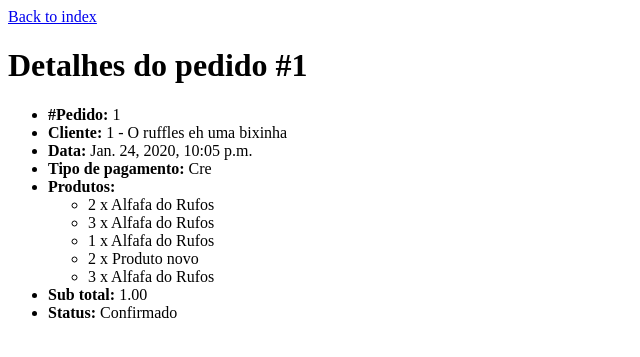
After one commit to rpesce/rufos, a Django app: page /pedidos/1/ in a window 1280 px wide. The commit adds this page. Shown: the top 357 px of the page, without its empty margins (0-640 px from the left). Run offline with Django 3.2, Linux system fonts and the light colour scheme; data comes from the database, SQL or seed files in the repository.

Commit message:
wip views for Cliente and Pedido

```diff
--- /dev/null
+++ b/innatura_crm/rufos/templates/rufos/detalhes_pedido.html
@@ -0,0 +1,22 @@
+<p><a href="/">Back to index</a></p>
+<h1>Detalhes do pedido #{{ pedido.id }}</h1>
+<ul>
+    <li><b>#Pedido:</b> {{pedido.id }}</li>
+    <li><b>Cliente:</b> {{ pedido.pedido_cliente_id }} - {{pedido.pedido_cliente }}</li>
+    <li><b>Data:</b> {{ pedido.pedido_date }}</li>
+    <li><b>Tipo de pagamento:</b> {{ pedido.pedido_pagamento }}</li>
+    <li><b>Produtos:</b></li>
+    {% for p in produto %}
+        <ul>
+            <li>{{ p.quantidade }} x {{ p.produto }}</li>
+        </ul>
+    {% endfor %}
+    <li><b>Sub total:</b> {{ pedido.pedido_sub_total }}</li>
+    <li><b>Status:</b> {{ pedido.pedido_status }}</li>
+</ul>
+
+<!--
+    'id', 'pedido_cliente', 'pedido_cliente_id',
+    'pedido_date', 'pedido_pagamento', 'pedido_status',
+    'pedido_sub_total', 'pedidoproduto_set'
+-->
--- a/innatura_crm/rufos/templates/rufos/pedidos_cliente.html
+++ /dev/null
@@ -1 +0,0 @@
-<h1>{{ pedido.pedido_id }}</h1>
--- a/innatura_crm/rufos/urls.py
+++ b/innatura_crm/rufos/urls.py
@@ -8,6 +8,6 @@ urlpatterns = [
     path('', views.index, name='index'),
     #Ex. /3/
     path('<int:cliente_id>/', views.detalhes_cliente, name='detalhes_cliente'),
-    #Ex. /3/pedidos/
-    path('<int:cliente_id>/pedidos/', views.pedidos_cliente, name='pedidos_cliente')
+    #Ex. pedidos/3/
+    path('pedidos/<int:pedido_id>/', views.detalhes_pedido, name='detalhes_pedido')
 ]
--- a/innatura_crm/rufos/views.py
+++ b/innatura_crm/rufos/views.py
@@ -18,26 +18,20 @@ def index(request):
 def detalhes_cliente(request, cliente_id):
     cliente = get_object_or_404(Cliente, pk=cliente_id)
     pedido = Pedido.objects.filter(pedido_cliente=cliente_id)
+    produtos = PedidoProduto.objects.all()
     context={
         'cliente':cliente,
         'pedido':pedido,
+        'produtos':produtos,
     }
     return render(request, 'rufos/detalhes_cliente.html', context)
 
-    #def produtos(pedido):
-        #for p in pedido:
-            #produto = p.pedidoproduto_set.all()
-            #return produto
 
-    #produto = pedido.pedidoproduto_set.all()
-    #def produto(pedido_id):
-        #produto = PedidoProduto.objects.all().filter(pedido=pedido_id)
-
-
-def pedidos_cliente(request, pedido_id):
+def detalhes_pedido(request, pedido_id):
     pedido = get_object_or_404(Pedido, pk=pedido_id)
-    #pedido = Pedido.objects.filter(pedido_cliente=cliente_id)
+    produto = PedidoProduto.objects.filter(pedido_id=pedido_id)
     context={
         'pedido':pedido,
+        'produto':produto,
     }
-    return render(request, 'rufos/pedidos_cliente.html', context)
+    return render(request, 'rufos/detalhes_pedido.html', context)
```
Also changed, not shown: innatura_crm/rufos/templates/rufos/detalhes_cliente.html (+5 -2 lines).
